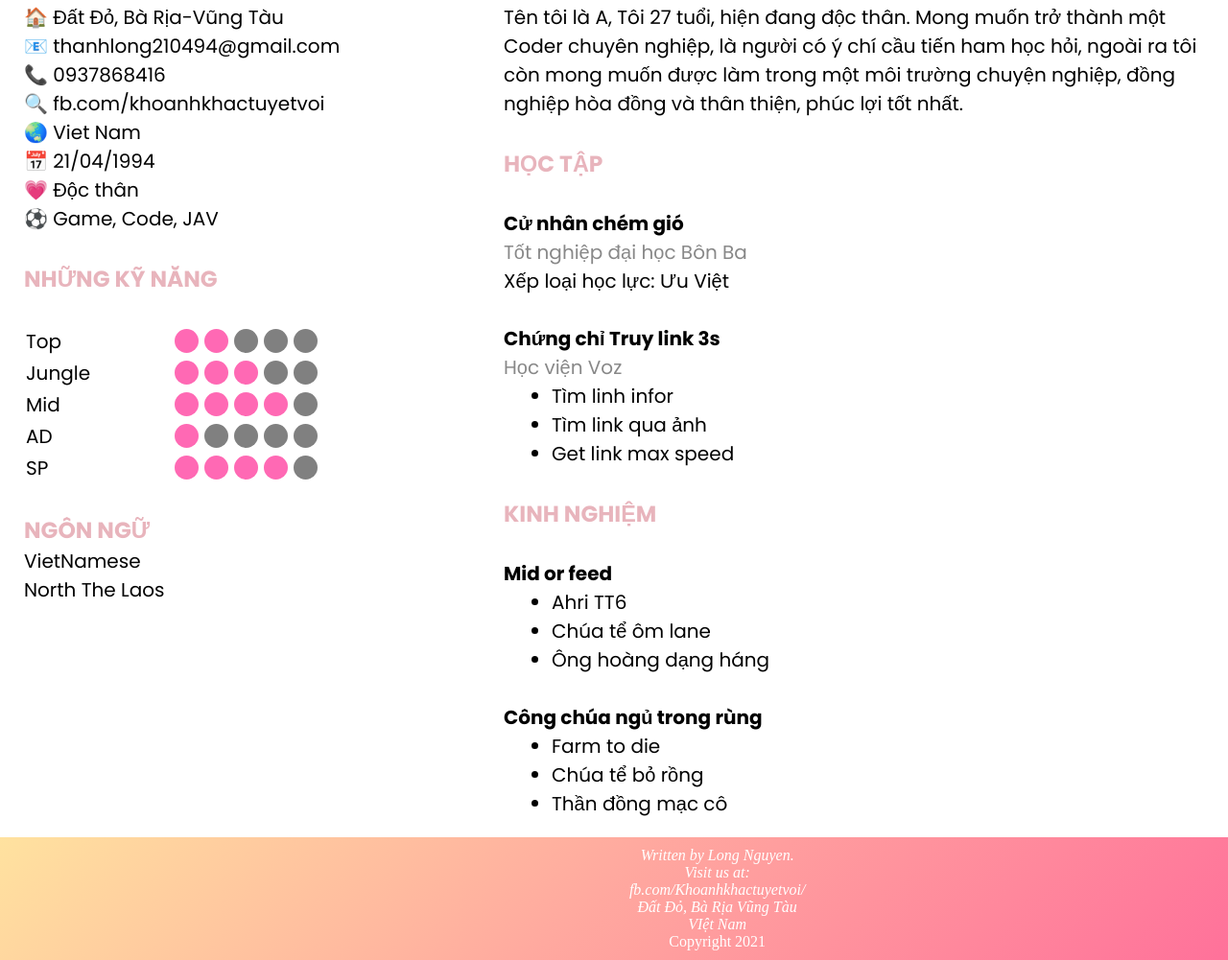
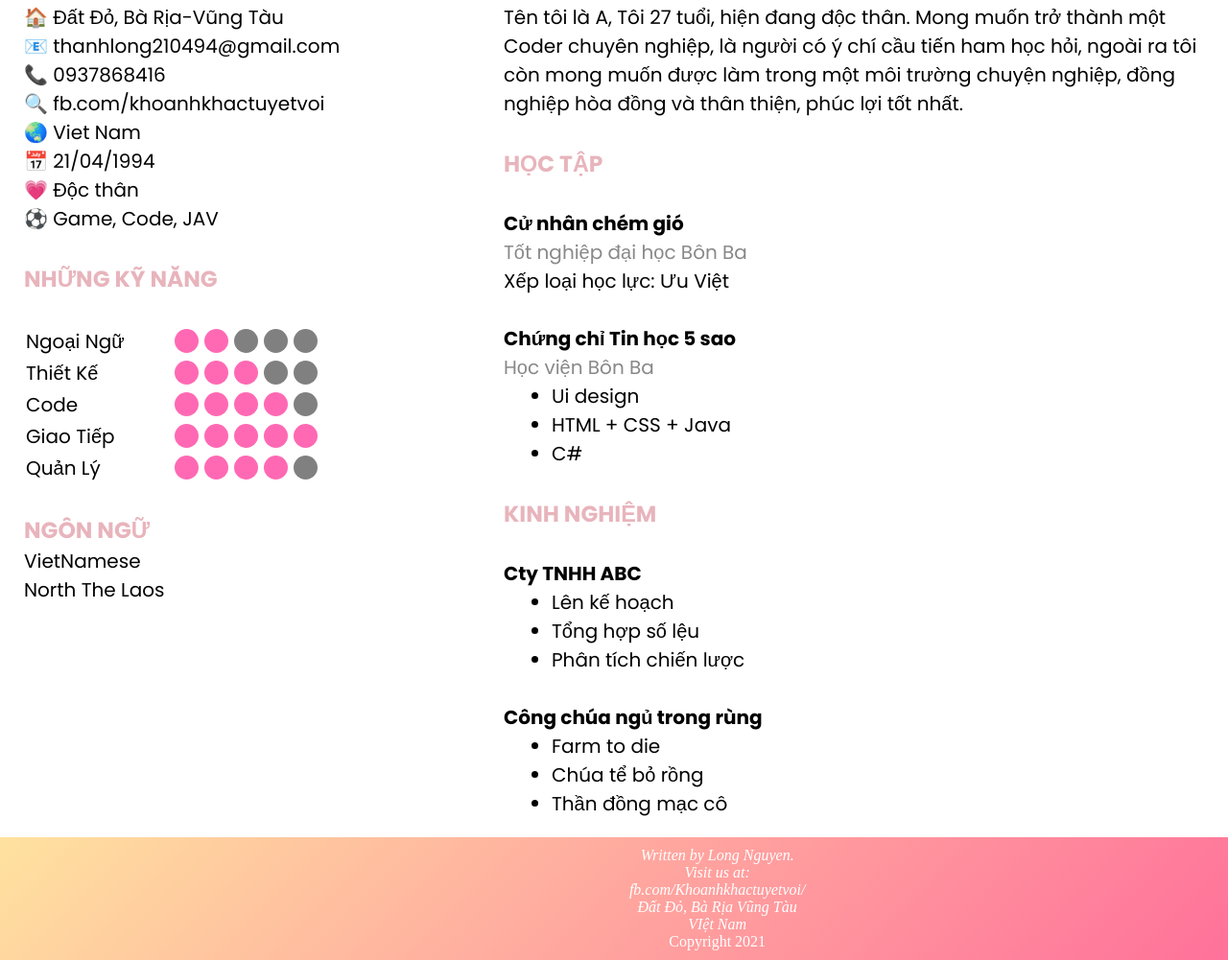
Before and after one commit to longnguyendev/my-cv, a plain HTML site: page index.html in a window 1280 px wide. Shown: the part 1046-2047 px from the top of the page at 96% size. Drawn offline with nearby package versions, Linux system fonts and the light colour scheme.

Commit message:
Update index.html

```diff
--- a/index.html
+++ b/index.html
@@ -85,7 +85,7 @@
 
                 <table>
                   <tr>
-                    <td width="150px">Top</td>
+                    <td width="150px">Ngoại Ngữ</td>
                     <td><div class="skill">
                       <div class="box-circle"></div>
                       <div class="box-circle"></div>
@@ -95,7 +95,7 @@
                      </div>  </td>
                   </tr>
                   <tr>
-                    <td>Jungle</td>
+                    <td>Thiết Kế</td>
                     <td><div class="skill">
                       <div class="box-circle"></div>
                       <div class="box-circle"></div>
@@ -105,7 +105,7 @@
                      </div>  </td>
                   </tr>
                   <tr>
-                    <td>Mid</td>
+                    <td>Code</td>
                     <td><div class="skill">
                       <div class="box-circle"></div>
                       <div class="box-circle"></div>
@@ -115,17 +115,17 @@
                      </div>  </td>
                   </tr>
                   <tr>
-                    <td>AD</td>
+                    <td>Giao Tiếp</td>
                     <td><div class="skill">
                       <div class="box-circle"></div>
-                      <div class="box-circle-none"></div>
-                      <div class="box-circle-none"></div>
-                      <div class="box-circle-none"></div>
-                      <div class="box-circle-none"></div>
+                      <div class="box-circle"></div>
+                      <div class="box-circle"></div>
+                      <div class="box-circle"></div>
+                      <div class="box-circle"></div>
                      </div>  </td>
                   </tr>
                   <tr>
-                    <td>SP</td>
+                    <td>Quản Lý</td>
                     <td><div class="skill">
                       <div class="box-circle"></div>
                       <div class="box-circle"></div>
@@ -151,19 +151,19 @@
             <h4>Cử nhân chém gió</h4>
             <P>Tốt nghiệp đại học Bôn Ba</P>
             <div>Xếp loại học lực: Ưu Việt</div><br/>
-            <h4>Chứng chỉ Truy link 3s</h4>
-            <p>Học viện Voz</p>
+            <h4>Chứng chỉ Tin học 5 sao</h4>
+            <p>Học viện Bôn Ba</p>
               <ul>
-                <li>Tìm linh infor</li>
-                <li>Tìm link qua ảnh</li>
-                <li>Get link max speed</li>
+                <li>Ui design</li>
+                <li>HTML + CSS + Java</li>
+                <li>C#</li>
               </ul><br/>
             <h3>KINH NGHIỆM</h3><br/>
-            <h4>Mid or feed</h4>
+            <h4>Cty TNHH ABC</h4>
               <ul>
-                <li>Ahri TT6</li>
-                <li>Chúa tể ôm lane</li>
-                <li>Ông hoàng dạng háng</li>
+                <li>Lên kế hoạch</li>
+                <li>Tổng hợp số lệu</li>
+                <li>Phân tích chiến lược</li>
               </ul><br/>
               <h4>Công chúa ngủ trong rùng</h4>
               <ul>
```
